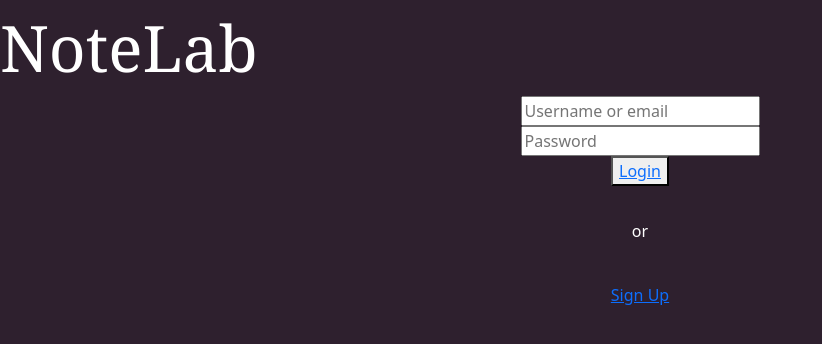
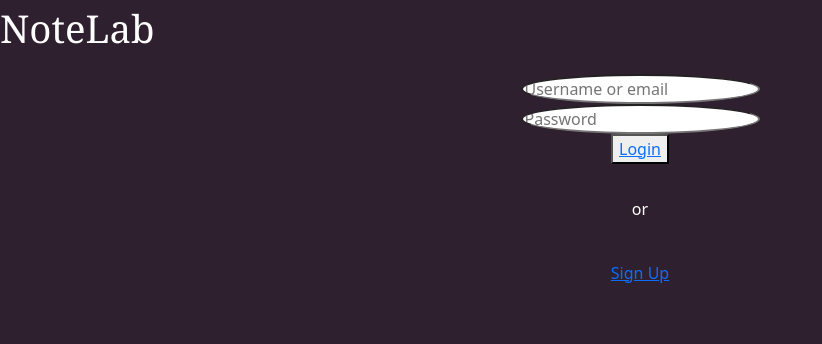
Before and after one commit to crwoffinden/startup, a plain HTML site: page login.html in a window 1280 px wide. Shown: the whole page, without its empty margins (0-822 px from the left). Drawn offline with nearby package versions, Linux system fonts and the light colour scheme.

Commit message:
modified:   login.html 	modified:   main.css

```diff
--- a/login.html
+++ b/login.html
@@ -12,8 +12,8 @@
     <body class="main-theme">
         <header class="title">NoteLab</header>
         <main class="login">
-            <input type="text" id="username" placeholder="Username or email" />
-            <input type="text" id="password" placeholder="Password" />
+            <input class="box-login" type="text" id="username" placeholder="Username or email" />
+            <input class="box-login" type="text" id="password" placeholder="Password" />
             <!--href might be wrong figure this out-->
             <button type="submit">
                 <a href="menu.html">Login</a>
--- a/main.css
+++ b/main.css
@@ -5,7 +5,7 @@
 
 .title {
     font-family: Georgia, 'Times New Roman', Times, serif;
-    font-size: 5vw;
+    font-size: 3vw;
 }
 
 .login {
@@ -13,4 +13,12 @@
     display: flex;
     flex-direction: column;
     align-items: center;
+    top: 40%;
+    padding: 1em;
 }
+
+.box-login {
+    border-radius: 90%;
+    size: 2em;
+    color: rgb(46, 32, 46);
+}
```
